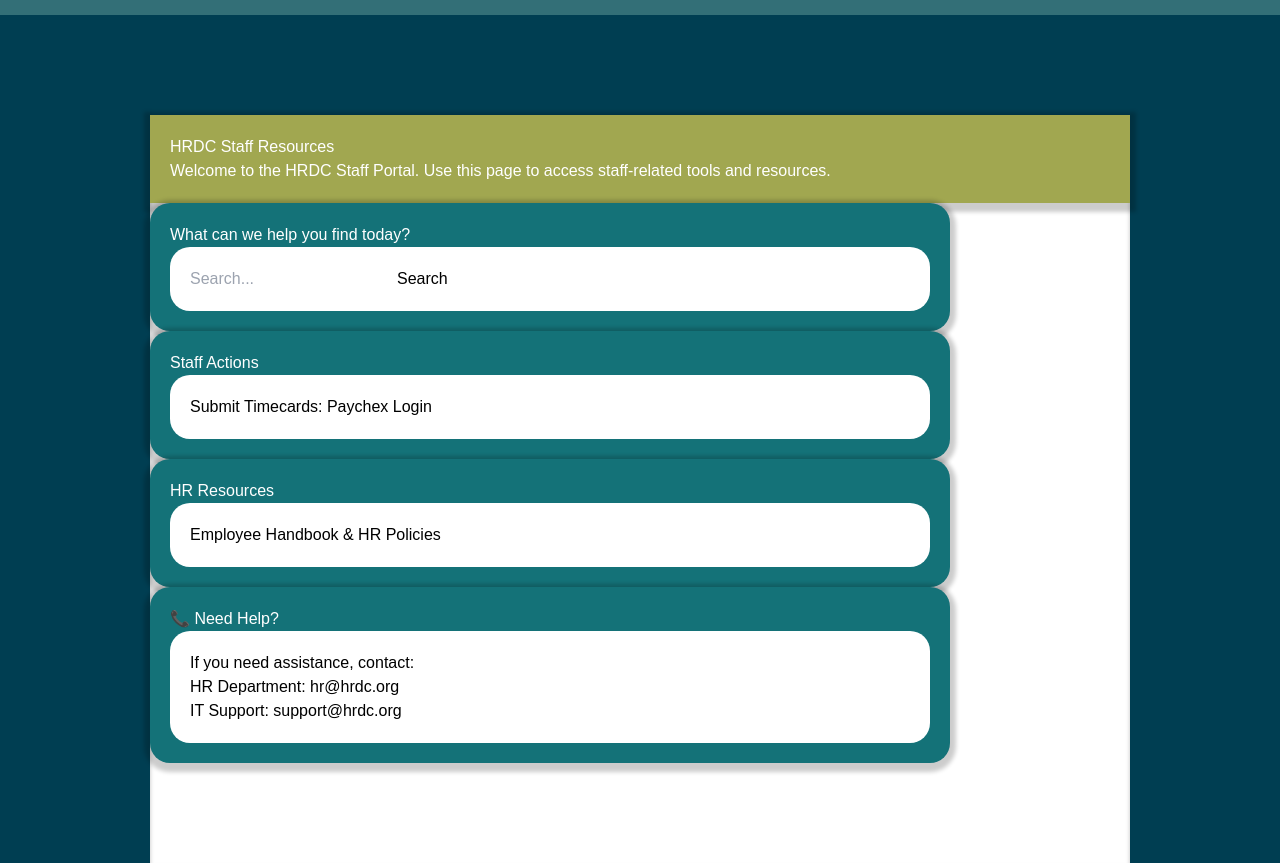
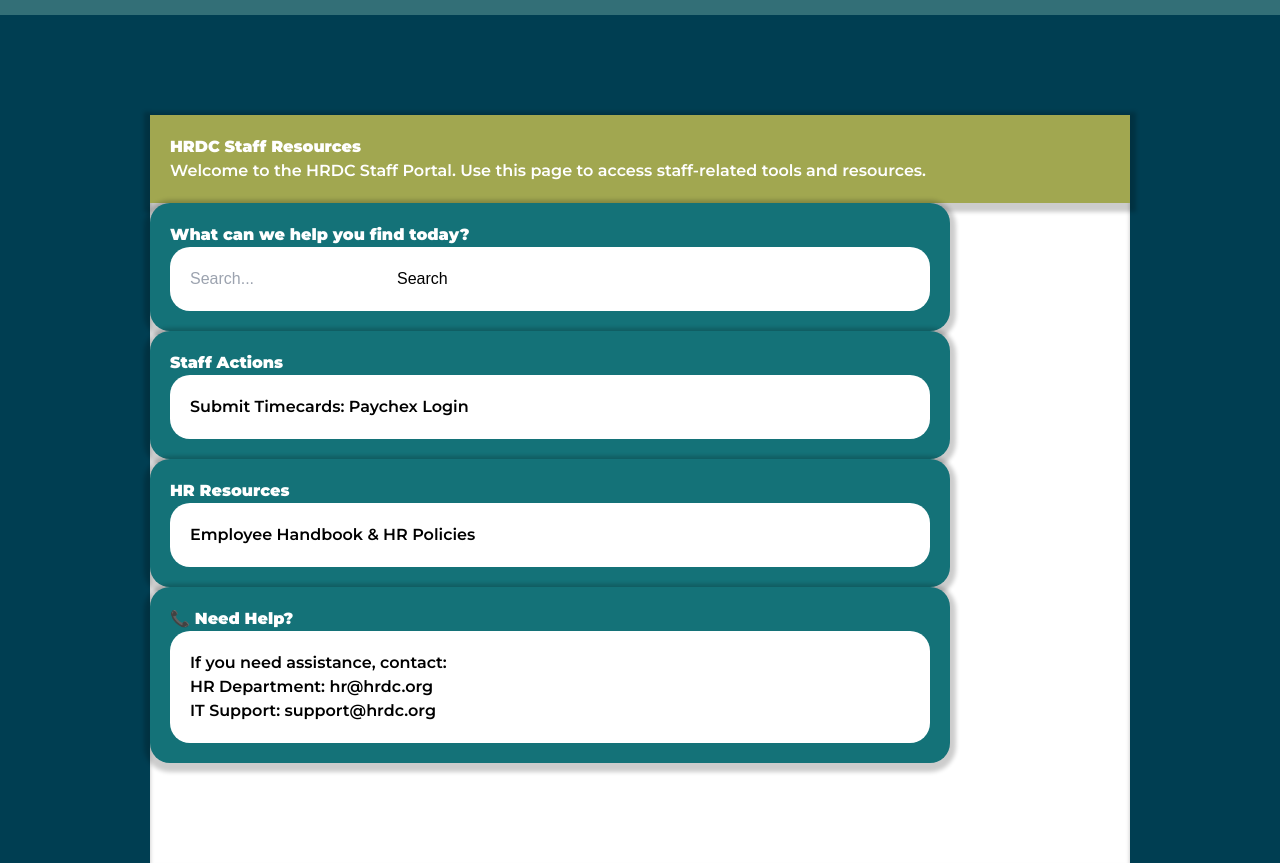
Before and after one commit to 423S25/repo5, a Next.js app: page /staff in a window 1280 px wide. Shown: the part 280-1143 px from the top of the page. Built offline with nearby package versions, Linux system fonts and the light colour scheme; no server answers.

Commit message:
add fonts to staff page

```diff
--- a/src/app/staff/page.tsx
+++ b/src/app/staff/page.tsx
@@ -15,6 +15,21 @@ import { useRouter } from "next/navigation";
 
 // we use state to store user input (search box)
 import { useState, useEffect } from "react";
+
+
+import { Montserrat } from 'next/font/google';
+
+const monsterrat = Montserrat({
+  weight: '600',
+  subsets: ['latin'],
+  display: 'swap',
+});
+
+const monsterratBold = Montserrat({
+  weight: '900',
+  subsets: ['latin'],
+  display: 'swap',
+});
 
 // this is the main staff page
 export default function StaffPage() {
@@ -62,8 +77,8 @@ export default function StaffPage() {
                 color: "white",
               }}
             >
-              <h1 className="text-3xl font-bold">HRDC Staff Resources</h1>
-              <p>Welcome to the HRDC Staff Portal. Use this page to access staff-related tools and resources.</p>
+              <h1 className={`${monsterratBold.className}`}>HRDC Staff Resources</h1>
+              <p className= {`${monsterrat.className}`}>Welcome to the HRDC Staff Portal. Use this page to access staff-related tools and resources.</p>
             </div>
           </div>
 
@@ -79,7 +94,7 @@ export default function StaffPage() {
                 color: "white",
               }}
             >
-              <h2 className="text-2xl font-bold mb-4">What can we help you find today?</h2>
+              <h2 className={`${monsterratBold.className}`}>What can we help you find today?</h2>
               <div
                 style={{
                   background: "white",
@@ -131,7 +146,7 @@ export default function StaffPage() {
                 color: "white",
               }}
             >
-              <h2 className="text-2xl font-bold mb-4">Staff Actions</h2>
+              <h2 className={`${monsterratBold.className}`}>Staff Actions</h2>
               <div
                 style={{
                   background: "white",
@@ -144,9 +159,9 @@ export default function StaffPage() {
               >
                 {/* just one action for now */}
                 <ul className="list-disc ml-6">
-                  <li>
+                  <li className={`${monsterrat.className}`}>
                     Submit Timecards:{" "}
-                    <a target="_blank" href="https://www.paychex.com/login" className="text-blue-600 underline">
+                    <a  target="_blank" href="https://www.paychex.com/login" className="text-blue-600 underline">
                       Paychex Login
                     </a>
                   </li>
@@ -167,7 +182,7 @@ export default function StaffPage() {
                 color: "white",
               }}
             >
-              <h2 className="text-2xl font-bold mb-4">HR Resources</h2>
+              <h2 className={`${monsterratBold.className}`}>HR Resources</h2>
               <div
                 style={{
                   background: "white",
@@ -180,7 +195,7 @@ export default function StaffPage() {
               >
                 <ul className="list-disc ml-6">
                   {/* only handbook link for now */}
-                  <li>
+                  <li className={`${monsterrat.className}`}>
                     <a
                       href="/Employee_Handbook.pdf"
                       target="_blank"
@@ -209,7 +224,7 @@ export default function StaffPage() {
                 color: "white",
               }}
             >
-              <h2 className="text-2xl font-bold mb-4">📞 Need Help?</h2>
+              <h2 className={`${monsterratBold.className}`}>📞 Need Help?</h2>
               <div
                 style={{
                   background: "white",
@@ -221,10 +236,10 @@ export default function StaffPage() {
                 }}
               >
                 {/* contact info */}
-                <p>If you need assistance, contact:</p>
+                <p className= {`${monsterrat.className}`}>If you need assistance, contact:</p>
                 <ul className="list-disc ml-6">
-                  <li>HR Department: hr@hrdc.org</li>
-                  <li>IT Support: support@hrdc.org</li>
+                  <li className= {`${monsterrat.className}`}>HR Department: hr@hrdc.org</li>
+                  <li className= {`${monsterrat.className}`}>IT Support: support@hrdc.org</li>
                 </ul>
               </div>
             </div>
```
